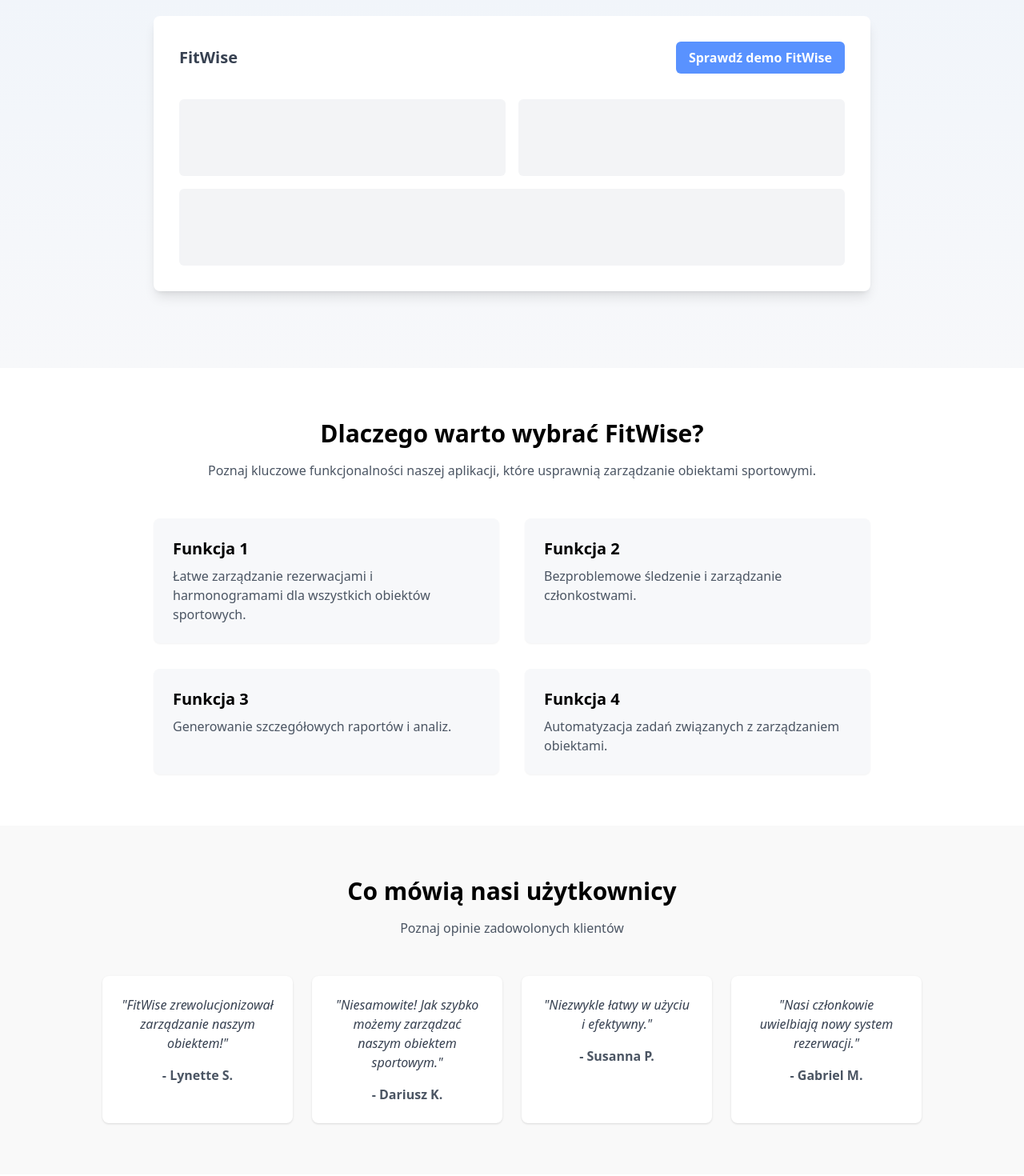
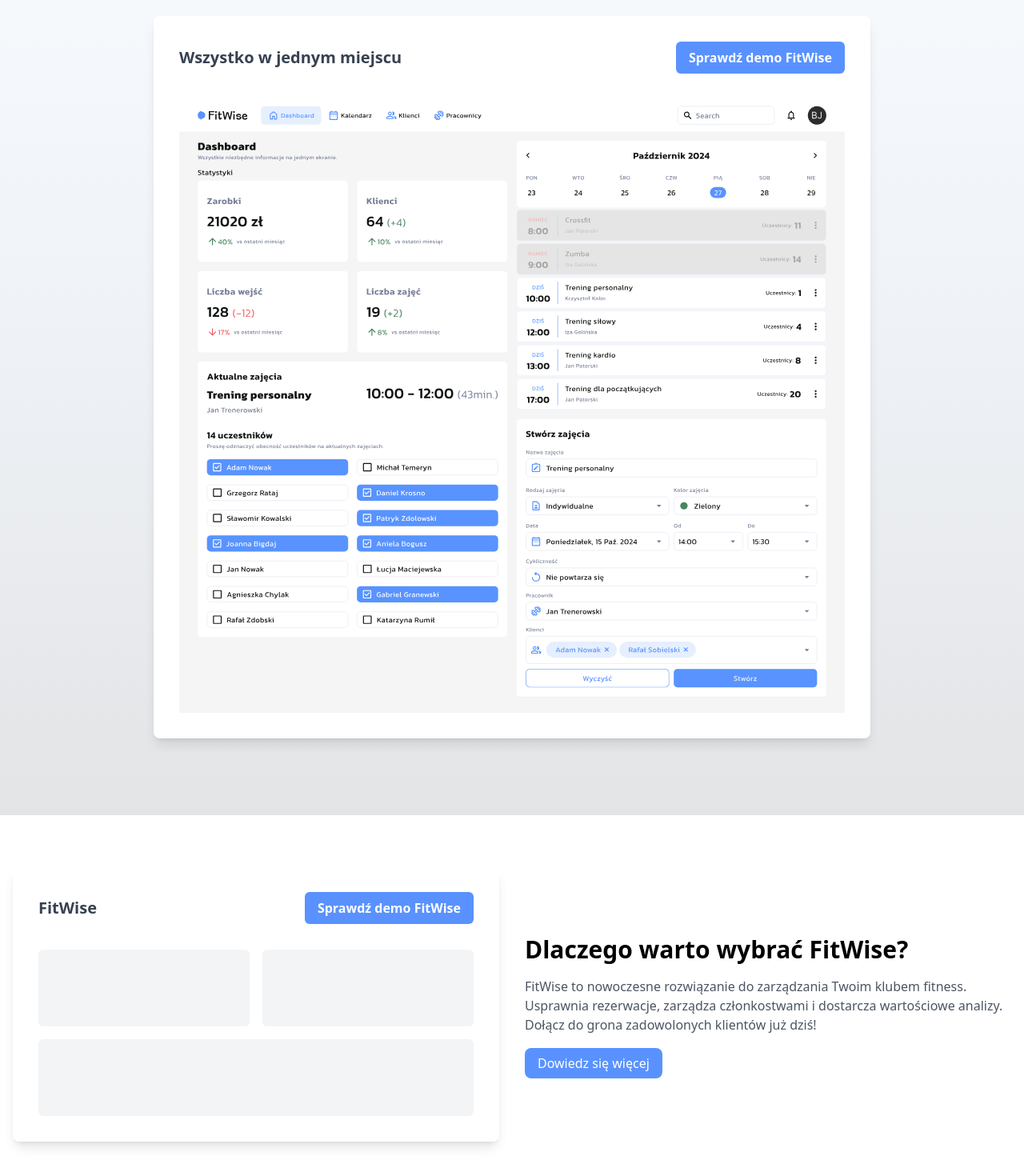
Before and after one commit to PatZdz/fitwise_landing, a Next.js app: page / in a window 1280 px wide. Shown: the part 480-1950 px from the top of the page at 80% size. Built offline with nearby package versions, Linux system fonts and the light colour scheme.

Commit message:
Added Dashboard and infosection_1

```diff
--- a/src/app/components/Hero.tsx
+++ b/src/app/components/Hero.tsx
@@ -1,11 +1,11 @@
 "use client";
 import React from "react";
-import HeroMock from "./HeroMock";
+import Image from "next/image";
 
 export default function Hero() {
   return (
     <section
-      className="relative w-full bg-gradient-to-b from-white via-[#F1F5FA] to-[#F7F8FA]
+      className="relative w-full bg-gradient-to-b from-white via-[#F1F5FA] to-[#e3e4e6]
                  pt-32 pb-24 flex flex-col items-center text-center"
     >
       <div className="container mx-auto px-4">
@@ -25,9 +25,25 @@ export default function Hero() {
         </button>
       </div>
 
-      {/* Makieta / mock kontenera aplikacji, umieszczona niżej */}
-      <div className="container mx-auto px-4 mt-16">
-        <HeroMock />
+      {/* Dodana zawartość z HeroMock */}
+      <div className="bg-white w-full max-w-4xl mx-auto rounded-lg shadow-lg relative p-6 md:p-8 mt-16">
+        {/* Góra karty: logo FitWise z lewej, przycisk "Sprawdź demo FitWise" z prawej */}
+        <div className="flex items-center justify-between mb-8">
+          <span className="text-xl font-bold text-gray-700">Wszystko w jednym miejscu</span>
+          <button className="px-4 py-2 bg-primary text-white rounded-md font-semibold hover:bg-primary/90 transition">
+            Sprawdź demo FitWise
+          </button>
+        </div>
+        {/* Obrazek dashboard.svg */}
+        <div className="w-full h-auto">
+          <Image
+            src="/dashboard.svg"
+            alt="Zrzut ekranu z aplikacji FitWise"
+            width={800}
+            height={450}
+            className="w-full h-auto"
+          />
+        </div>
       </div>
     </section>
   );
--- /dev/null
+++ b/src/app/components/InfoSection_1.tsx
@@ -0,0 +1,26 @@
+"use client";
+import React from "react";
+import HeroMock from "./HeroMock"; // Wykorzystamy HeroMock jako część wizualną
+
+export default function InfoSection() {
+  return (
+    <section className="py-16 bg-white">
+      <div className="container mx-auto px-4 flex flex-col md:flex-row items-center">
+        {/* Lewa kolumna - obrazek */}
+        <div className="w-full md:w-1/2 mb-8 md:mb-0 md:mr-8">
+          <HeroMock />
+        </div>
+        {/* Prawa kolumna - tekst */}
+        <div className="w-full md:w-1/2">
+          <h2 className="text-3xl font-bold mb-4">Dlaczego warto wybrać FitWise?</h2>
+          <p className="text-gray-600 mb-6">
+            FitWise to nowoczesne rozwiązanie do zarządzania Twoim klubem fitness. Usprawnia rezerwacje, zarządza członkostwami i dostarcza wartościowe analizy. Dołącz do grona zadowolonych klientów już dziś!
+          </p>
+          <a href="#" className="btn-cta">
+            Dowiedz się więcej
+          </a>
+        </div>
+      </div>
+    </section>
+  );
+}
--- a/src/app/page.tsx
+++ b/src/app/page.tsx
@@ -7,6 +7,7 @@ import Testimonials from "./components/Testimonials";
 import Pricing from "./components/Pricing";
 import Contact from "./components/Contact";
 import Footer from "./components/Footer";
+import InfoSection_1 from "./components/InfoSection_1";
 
 export default function Page() {
   const [isDrawerOpen, setIsDrawerOpen] = useState(false);
@@ -15,6 +16,7 @@ export default function Page() {
     <>
       <Navbar isDrawerOpen={isDrawerOpen} setIsDrawerOpen={setIsDrawerOpen} />
       <Hero />
+      <InfoSection_1 />
       <Features />
       <Testimonials />
       <Pricing />
```
Also changed, not shown: public/Dashboard.svg (added).
